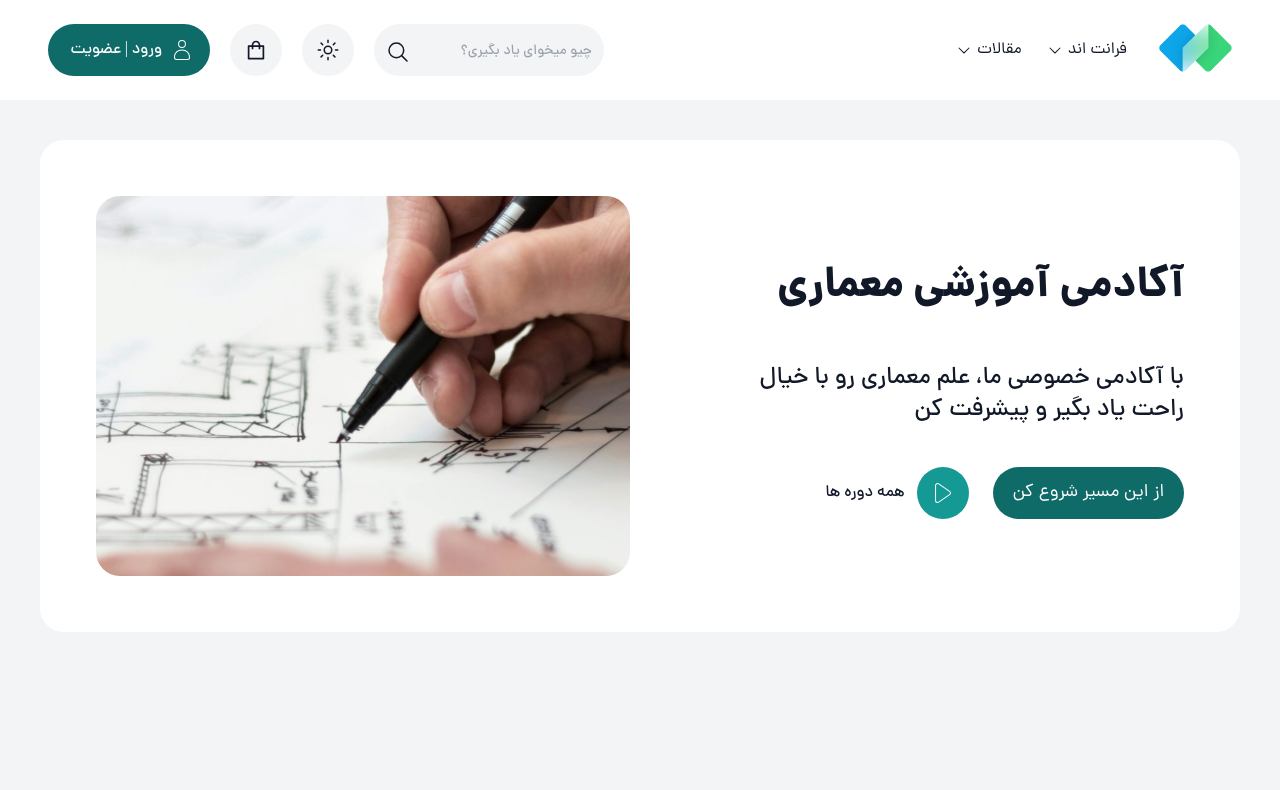
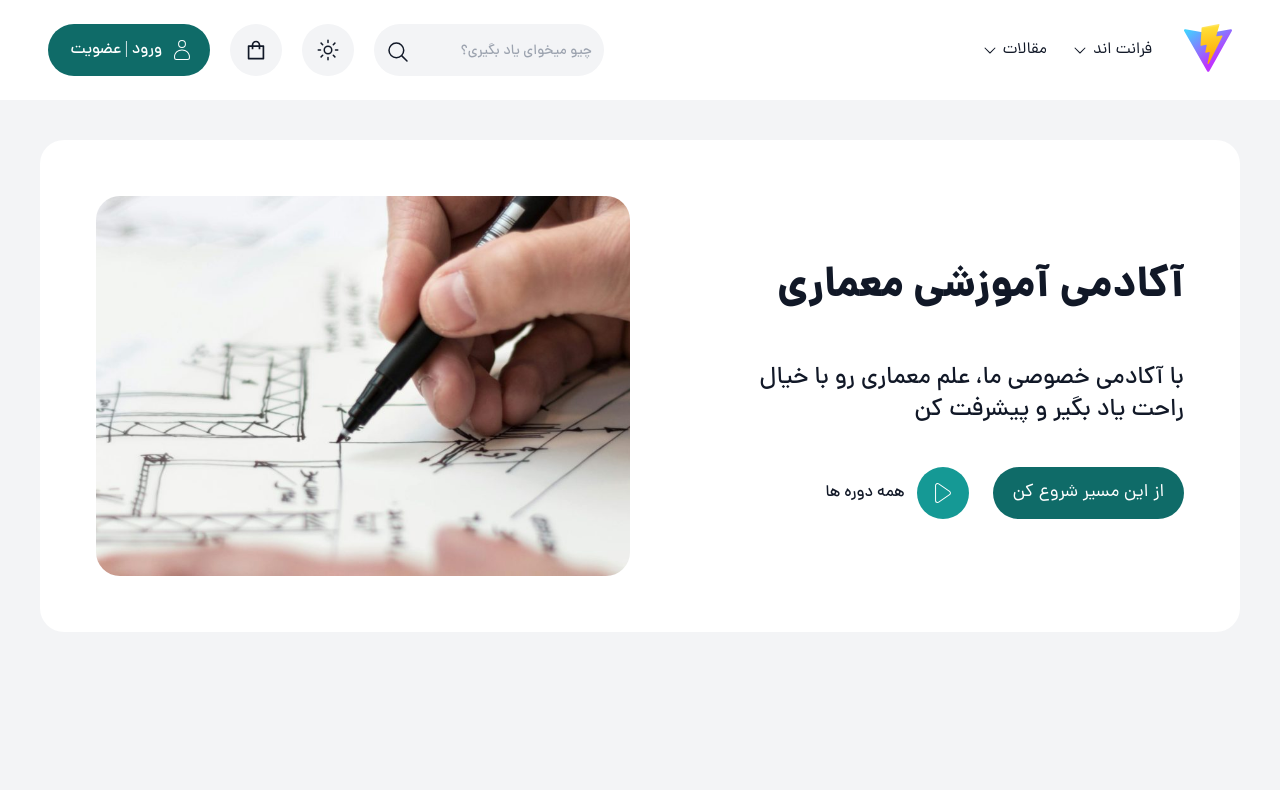
Before and after one commit to Hamedpyn/architectureWeb, a React (Vite) app: page / in a window 1280 px wide. Shown: the top 790 px of the page. Built offline with nearby package versions, Linux system fonts and the light colour scheme.

Commit message:
Update logo source and remove max-width in HeroSection
Changed logo image source from '/images/logo.webp' to '/vite.svg' in Header and SideBar components for consistency. Removed the 'max-w-[1400px]' class from the HeroSection container to allow full width usage.

```diff
--- a/src/Components/Modules/Header/Header.jsx
+++ b/src/Components/Modules/Header/Header.jsx
@@ -247,7 +247,7 @@ export default memo(function Header() {
                     </div>
                     <div className={`${isValue ? "flex h-[52px] items-center pointer-events-none" : "flex h-[52px] items-center"}`}>
                         <div className="lg:ml-8 h-full">
-                            <img className="h-12" src="/images/logo.webp" alt="logo" />
+                            <img className="h-12" src="/vite.svg" alt="logo" />
                         </div>
                         <ul className="hidden lg:flex gap-6">
                             <li className="group relative">
--- a/src/Components/Modules/SideBar/SideBar.jsx
+++ b/src/Components/Modules/SideBar/SideBar.jsx
@@ -86,7 +86,7 @@ export default function SideBar() {
                             {/* : <IoMoonOutline className=" text-2xl" />} */}
                         </button>
                     </div>
-                    <img src="/images/logo.webp" className="h-12" alt="logo" />
+                    <img src="/vite.svg" className="h-12" alt="logo" />
                 </div>
                 <div className="mt-6">
                     <button className="flex bg-[#F3F4F6] dark:bg-[#2F3542] h-12 rounded-full items-center  justify-evenly w-56 flex-row-reverse cursor-auto">
--- a/src/Components/Templates/Home/HeroSection/HeroSection.jsx
+++ b/src/Components/Templates/Home/HeroSection/HeroSection.jsx
@@ -3,7 +3,7 @@ import { Link } from "react-router-dom"
 
 function HeroSection() {
     return (
-        <div className="max-w-[1400px] mt-5">
+        <div className="mt-5">
             <div className="flex flex-col-reverse gap-5 lg:flex-row items-center bg-white m-4 p-3 sm:p-7 sm:m-10 lg:p-14 rounded-3xl">
                 <div className="basis-1/2 flex flex-col items-center lg:items-start gap-5">
                     {/* Heading and Typewriter */}
```
